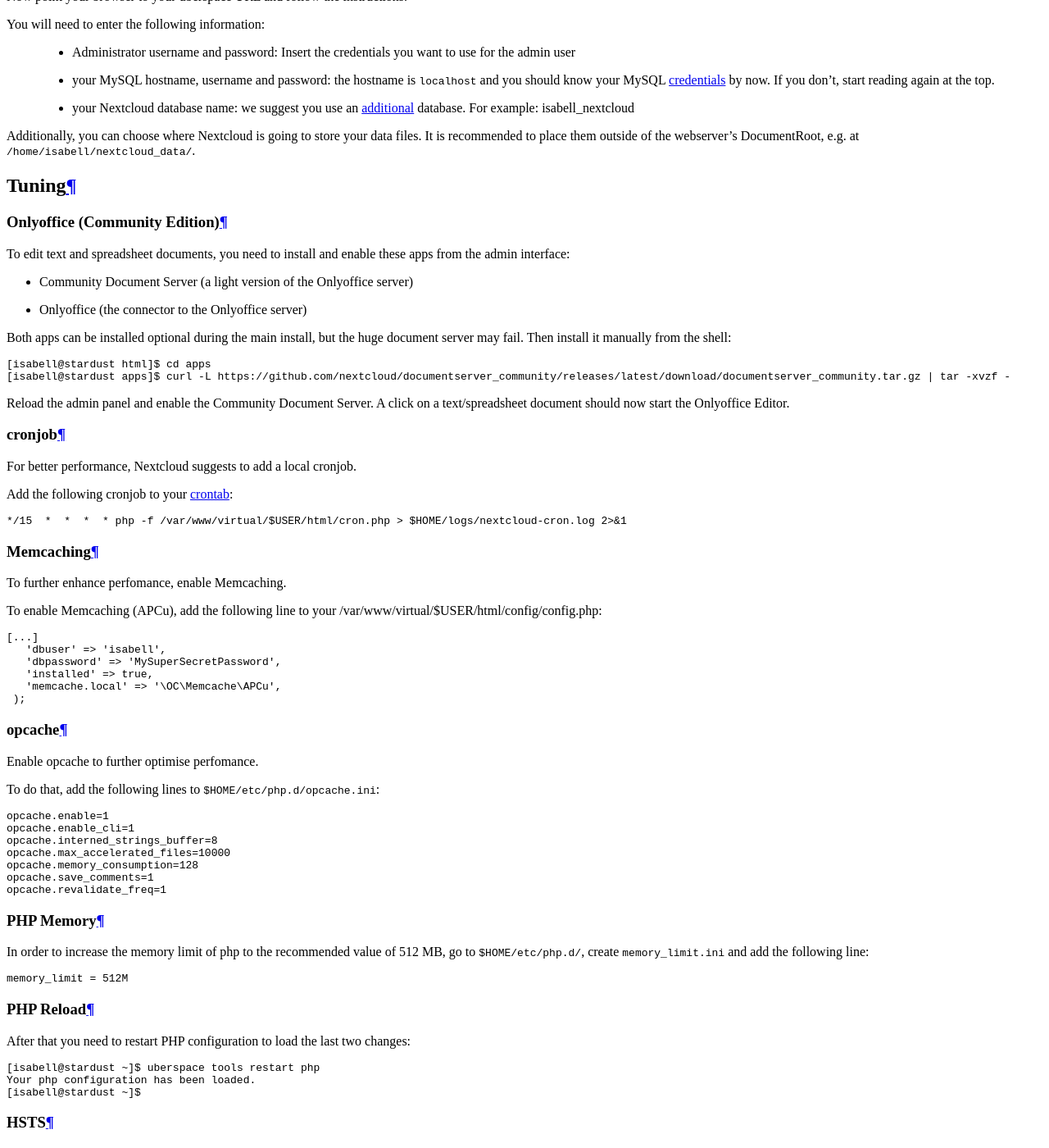
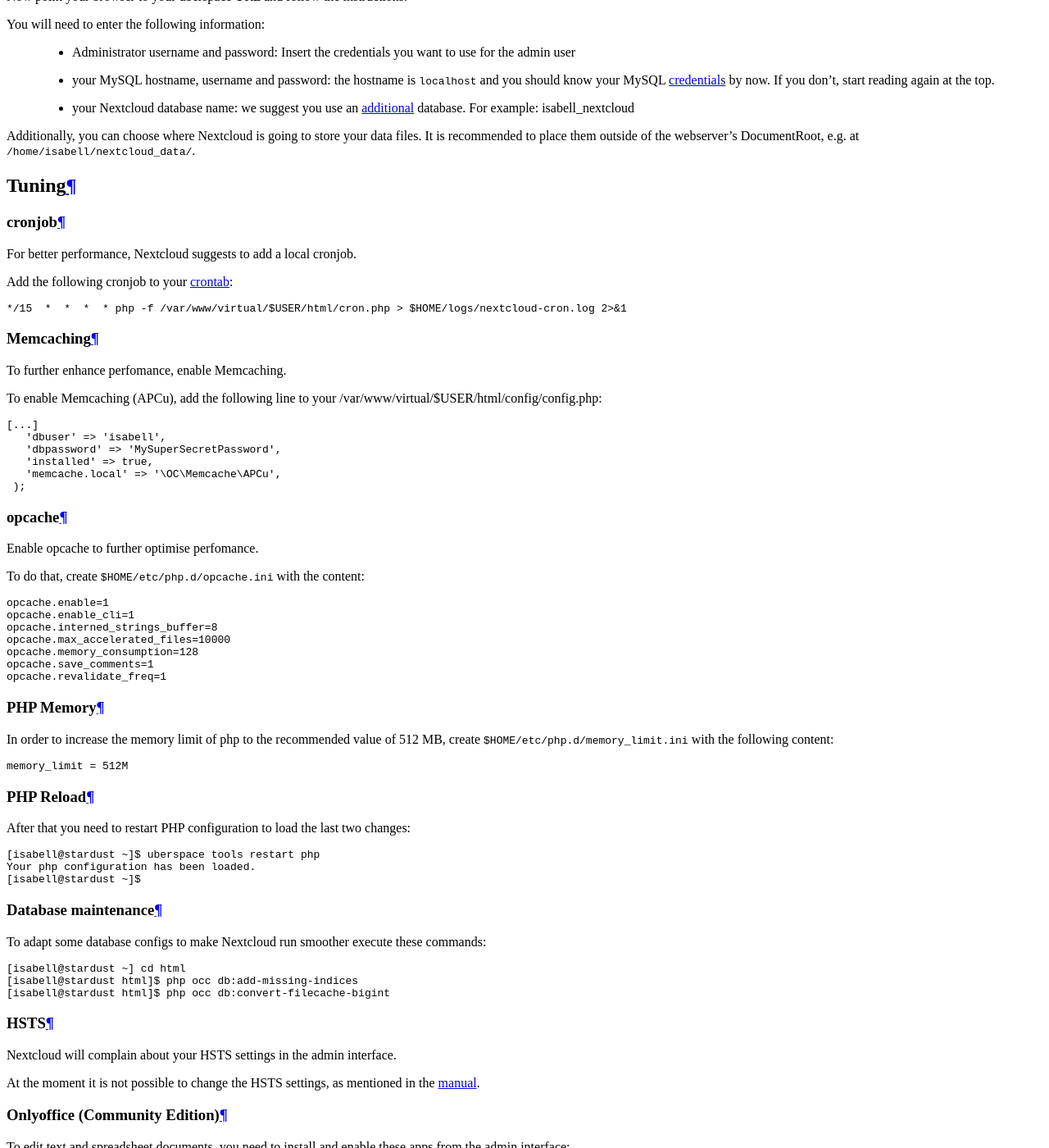
Before and after one commit to Uberspace/lab, a Sphinx documentation site: the page built from source/guide_nextcloud.rst, in a window 1280 px wide and 1400 px high, scrolled down 4524 px. Shown: the whole window at 82% size. Built offline with Sphinx 7.4.7 and the Read the Docs theme 2.0.0, drawn with Linux system fonts in a browser that asks for light colours; some of the changed text lies outside the part shown.

Commit message:
[nextcloud] update guide for NC 18.02

```diff
--- a/source/guide_nextcloud.rst
+++ b/source/guide_nextcloud.rst
@@ -79,23 +79,6 @@
 
 Tuning
 ======
-Onlyoffice (Community Edition)
--------
-To edit text and spreadsheet documents, you need to install and enable these apps from the admin interface:
-
-* Community Document Server (a light version of the Onlyoffice server)
-* Onlyoffice (the connector to the Onlyoffice server)
-
-Both apps can be installed optional during the main install, but the huge document server may fail. Then install it manually from the shell:
-
-::
-
-[isabell@stardust html]$ cd apps
-[isabell@stardust apps]$ curl -L https://github.com/nextcloud/documentserver_community/releases/latest/download/documentserver_community.tar.gz | tar -xvzf -
-
-Reload the admin panel and enable the Community Document Server.
-A click on a text/spreadsheet document should now start the Onlyoffice Editor.
-
 cronjob
 -------
 
@@ -129,7 +112,7 @@
 
 Enable opcache to further optimise perfomance.
 
-To do that, add the following lines to ``$HOME/etc/php.d/opcache.ini``:
+To do that, create ``$HOME/etc/php.d/opcache.ini`` with the content:
 
 ::
 
@@ -144,7 +127,7 @@
 PHP Memory
 ----------
 
-In order to increase the memory limit of php to the recommended value of 512 MB, go to ``$HOME/etc/php.d/``, create ``memory_limit.ini`` and add the following line:
+In order to increase the memory limit of php to the recommended value of 512 MB, create ``$HOME/etc/php.d/memory_limit.ini`` with the following content:
 
 ::
 
@@ -161,12 +144,40 @@
  Your php configuration has been loaded.
  [isabell@stardust ~]$
 
+Database maintenance
+--------------------
+
+To adapt some database configs to make Nextcloud run smoother execute these commands:
+
+::
+
+ [isabell@stardust ~] cd html
+ [isabell@stardust html]$ php occ db:add-missing-indices
+ [isabell@stardust html]$ php occ db:convert-filecache-bigint
+
 HSTS
 ----
 
 Nextcloud will complain about your HSTS settings in the admin interface.
 
 At the moment it is not possible to change the HSTS settings, as mentioned in the :manual:`manual <web-security>`.
+
+Onlyoffice (Community Edition)
+-------
+To edit text and spreadsheet documents, you need to install and enable these apps from the admin interface:
+
+* Community Document Server (a light version of the Onlyoffice server)
+* Onlyoffice (the connector to the Onlyoffice server)
+
+Both apps can be installed optional during the main install, but the huge document server may fail. Then install it manually from the shell:
+
+::
+
+[isabell@stardust html]$ cd apps
+[isabell@stardust apps]$ curl -L https://github.com/nextcloud/documentserver_community/releases/latest/download/documentserver_community.tar.gz | tar -xvzf -
+
+Reload the admin panel and enable the Community Document Server.
+A click on a text/spreadsheet document should now start the Onlyoffice Editor.
 
 Updates
 =======
```
Also changed, not shown: other parts of source/guide_nextcloud.rst (+1 -1 lines).
